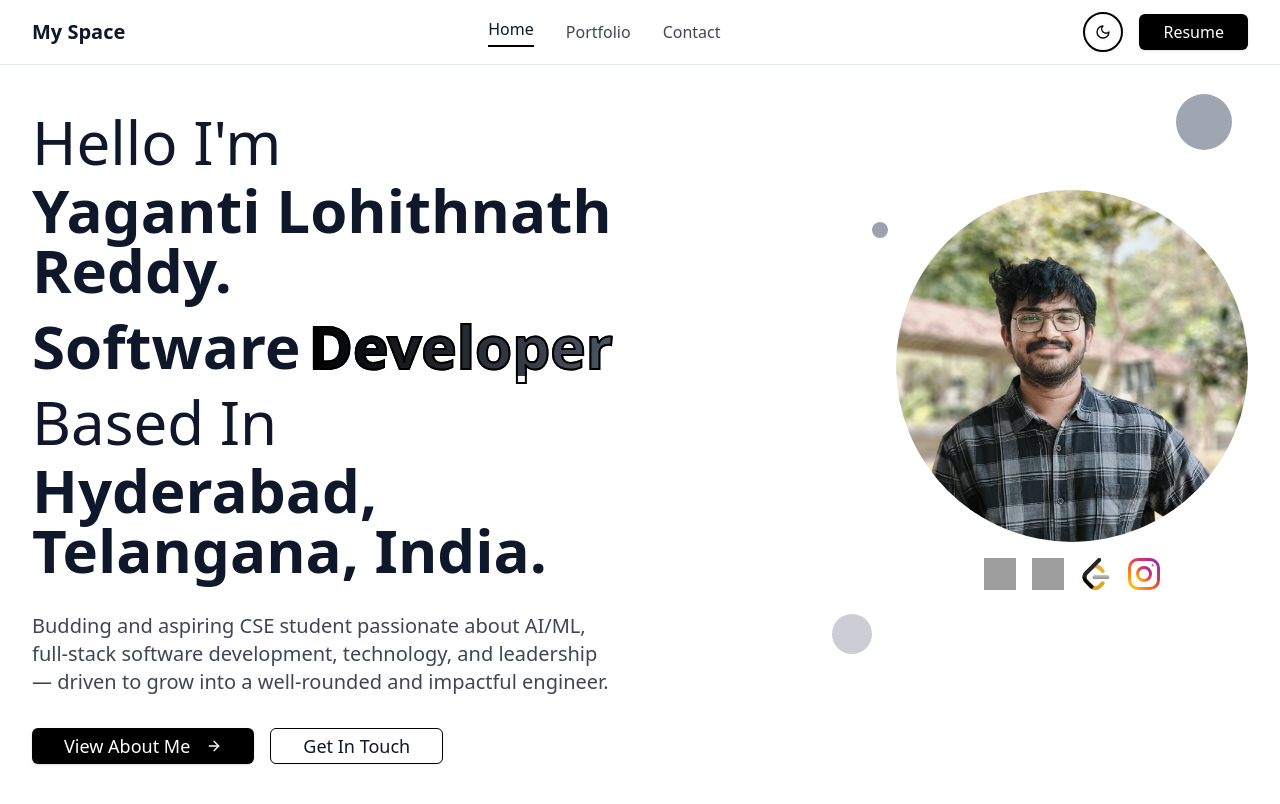
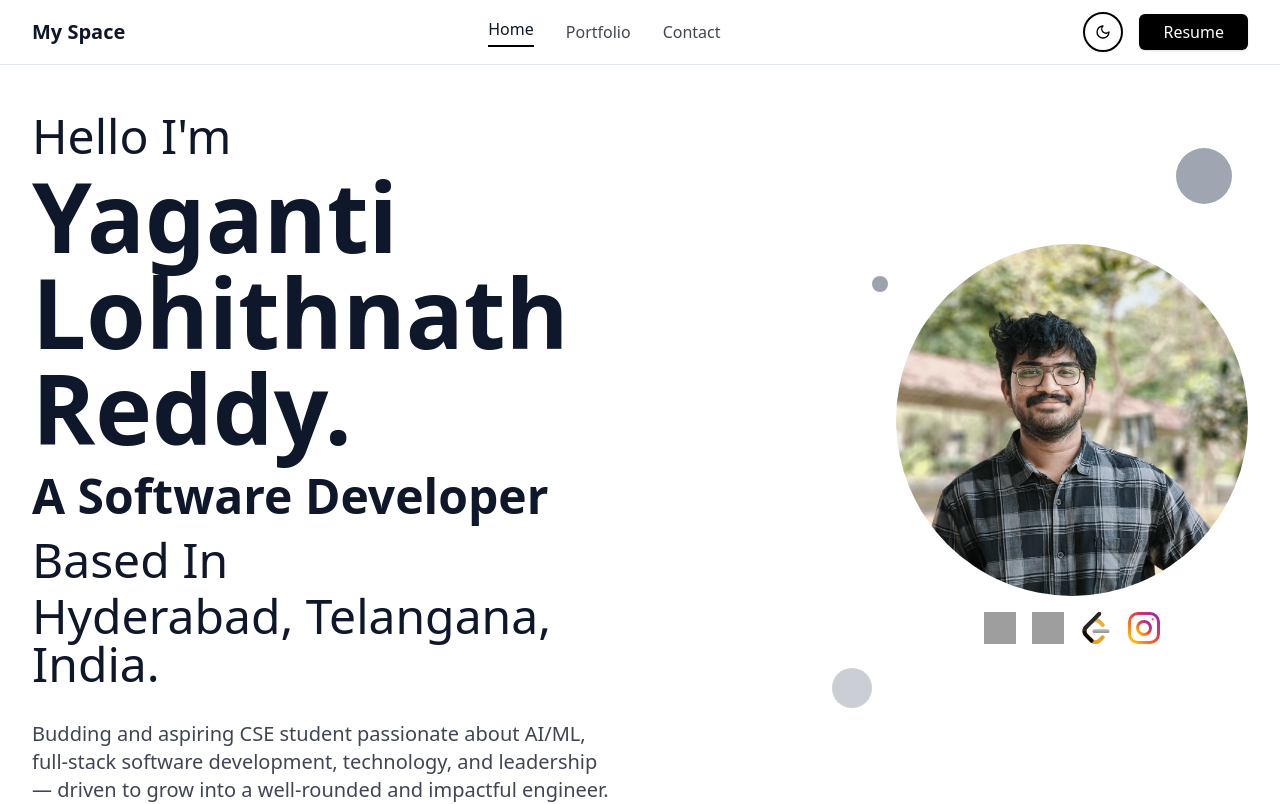
Before and after one commit to Lohithnath2910/Portfolio, a React (Vite) app: page / in a window 1280 px wide. Shown: the top 804 px of the page. Built offline with nearby package versions, Linux system fonts and the light colour scheme; grey boxes are pictures that could not be loaded.

Commit message:
Update Contact and Home page layout and text hierarchy

```diff
--- a/src/pages/Contact.tsx
+++ b/src/pages/Contact.tsx
@@ -43,7 +43,7 @@ export const Contact: React.FC = () => {
   return (
     <div className="flex flex-col min-h-screen bg-white dark:bg-gray-900 text-foreground dark:text-foreground">
       {/* Content Wrapper */}
-      <main className="flex-1">
+      <main className="flex-1 pt-16 sm:pt-20">
         <div className="w-full px-4 sm:px-6 lg:px-8 py-12 max-w-7xl mx-auto overflow-x-hidden">
           <div className="grid lg:grid-cols-2 gap-8 sm:gap-12">
             {/* Form Section */}
--- a/src/pages/Home.tsx
+++ b/src/pages/Home.tsx
@@ -28,17 +28,16 @@ export const Home: React.FC = () => {
           <div className="space-y-8 sm:space-y-8 order-2 lg:order-1 pt-4">
             <div className="space-y-2 sm:space-y-4">
               <hr className="block sm:hidden my-6 border-t-2 border-gray-300 dark:border-gray-700" />
-              <div className="flex flex-wrap items-center gap-1 sm:gap-2 text-2xl sm:text-3xl md:text-4xl lg:text-5xl xl:text-6xl">
+              <div className="flex flex-wrap items-center gap-1 sm:gap-2 text-xl sm:text-2xl md:text-3xl lg:text-4xl xl:text-5xl">
                 <span className="font-normal text-foreground dark:text-foreground">Hello I'm</span>
-                <span className="font-extrabold text-foreground dark:text-foreground">{siteConfig.name}.</span>
+                <span className="font-extrabold text-4xl sm:text-5xl md:text-6xl lg:text-7xl xl:text-8xl text-foreground dark:text-foreground">{siteConfig.name}.</span>
               </div>
-              <div className="flex flex-wrap items-center gap-1 sm:gap-2 text-2xl sm:text-3xl md:text-4xl lg:text-5xl xl:text-6xl">
-                <span className="font-extrabold text-foreground dark:text-foreground">Software</span>
-                <span className="font-extrabold text-transparent bg-clip-text bg-gradient-to-r from-black to-gray-600 dark:from-white dark:to-gray-300 [-webkit-text-stroke:2px_black] dark:[-webkit-text-stroke:1px_white]">Developer</span>
+              <div className="flex flex-wrap items-center gap-1 sm:gap-2 text-xl sm:text-2xl md:text-3xl lg:text-4xl xl:text-5xl">
+                <span className="font-extrabold text-foreground dark:text-foreground">A Software Developer</span>
               </div>
-              <div className="flex flex-wrap items-center gap-1 sm:gap-2 text-2xl sm:text-3xl md:text-4xl lg:text-5xl xl:text-6xl">
+              <div className="flex flex-wrap items-center gap-1 sm:gap-2 text-xl sm:text-2xl md:text-3xl lg:text-4xl xl:text-5xl">
                 <span className="font-normal text-foreground dark:text-foreground">Based In</span>
-                <span className="font-extrabold text-foreground dark:text-foreground">{siteConfig.location}.</span>
+                <span className="font-normal text-foreground dark:text-foreground">{siteConfig.location}.</span>
               </div>
             </div>
 
```
